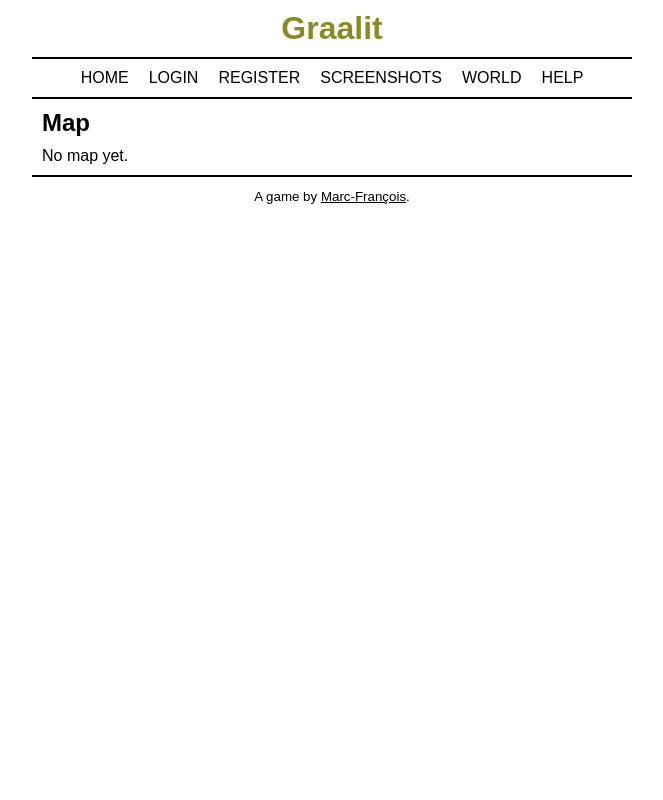
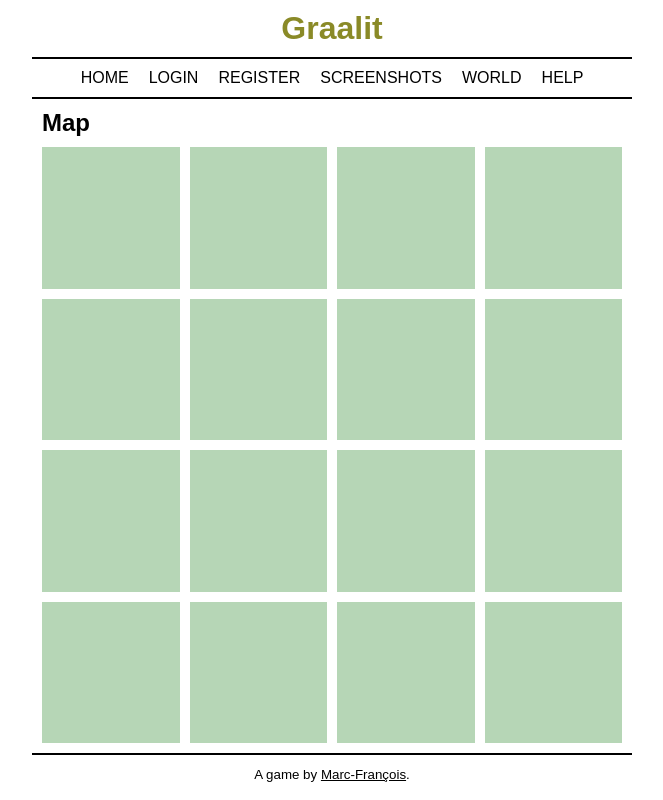
Before and after one commit to mfcochauxlaberge/graalit-client, a React app: page /map in a window 1280 px wide. Shown: the whole page, without its empty margins (308-971 px from the left). Built offline with nearby package versions, Linux system fonts and the light colour scheme.

Commit message:
Make an empty map

```diff
--- a/src/Map.jsx
+++ b/src/Map.jsx
@@ -1,5 +1,11 @@
 // React
 import React, { Component, Fragment } from 'react'
+
+// Libs
+import { times } from 'lodash'
+
+// Infrastructure
+import Empty from './assets/img/infrastructure/empty.png'
 
 class Map extends Component {
   constructor(props) {
@@ -10,7 +16,17 @@ class Map extends Component {
     return (
       <Fragment>
         <h2>Map</h2>
-        <p>No map yet.</p>
+        <div id="map">
+          {
+            times(16, (n) => {
+              return (
+                <div className="cell">
+                  <img src={Empty} alt="Empty cell" />
+                </div>
+              )
+            })
+          }
+        </div>
       </Fragment>
     )
   }
--- a/src/styles/main.css
+++ b/src/styles/main.css
@@ -97,6 +97,22 @@ input[type=submit], button {
     padding: 10px;
 }
 
+#map {
+    display: grid;
+    grid-template-columns: 1fr 1fr 1fr 1fr;
+    grid-template-rows: 1fr 1fr 1fr 1fr;
+    gap: 10px;
+}
+
+.cell {
+    background: #b6d6b6;
+}
+
+.cell img {
+    width: 100%;
+    height: 100%;
+}
+
 #footer {
     padding: 10px;
     text-align: center;
```
Also changed, not shown: src/assets/img/infrastructure/empty.png (added).
